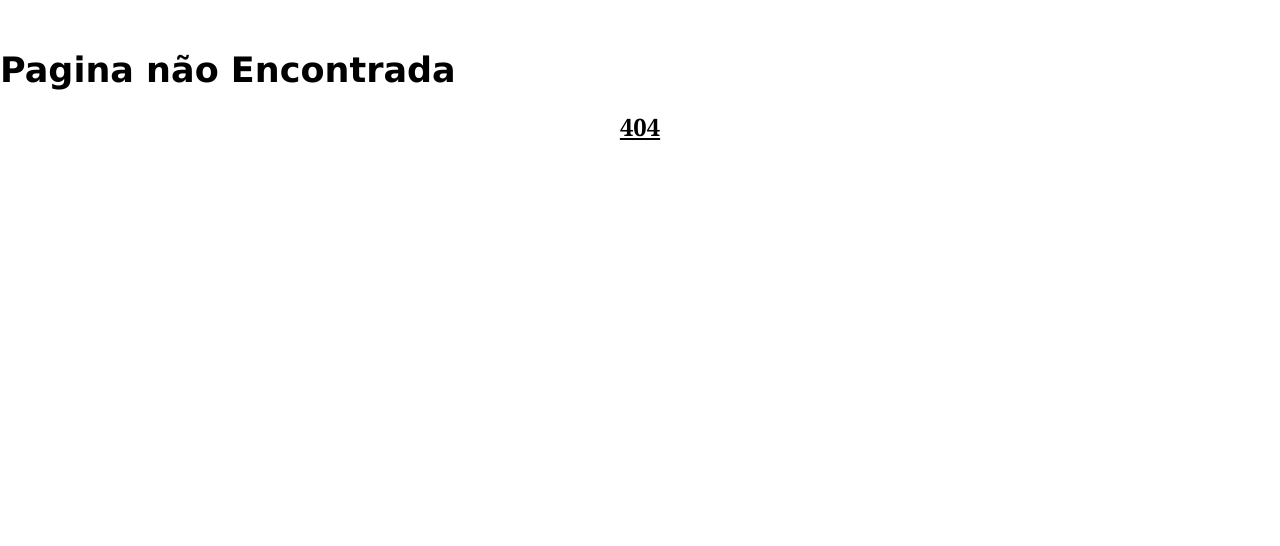
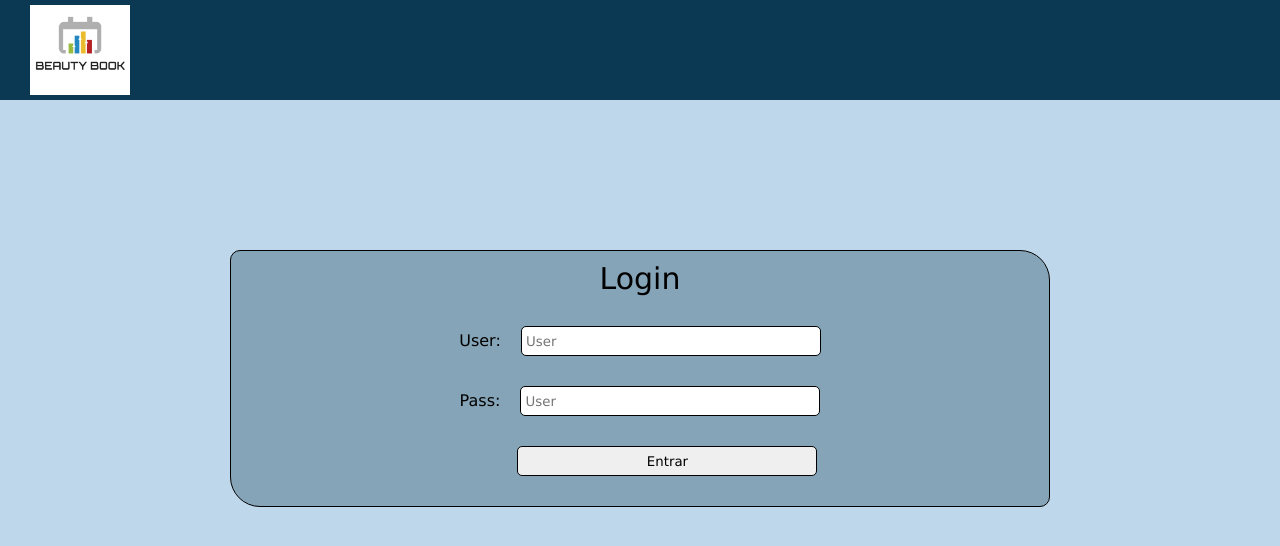
Before and after one commit to joaoMicheletti/BeautyBook, a React (Create React App) app in the folder frontend/: page /cpanellogin in a window 1280 px wide. Before the commit this address had no page. Shown: the top 546 px of the page. Built offline with nearby package versions, Linux system fonts and the light colour scheme; what @mercadopago/sdk-react would draw is missing.

Commit message:
adicionada a página de login do Cpanel

```diff
--- /dev/null
+++ b/frontend/src/pages/cpanel/login.css
@@ -0,0 +1,51 @@
+#LoginCpanel{
+    background-color: #bfd7ea;
+    height: 100vh;
+}
+#HeaderCpanel{
+    display: flex;
+    flex-flow: row wrap;
+    width: 100%;
+    height: 100px;
+    background-color: #0b3954;
+}
+#HeaderCpanel img {
+    margin-top: 5px;
+    margin-left: 30px;
+    width: 100px;
+    height: 90px;
+}
+#ConteudoCpanelLogin {
+    margin-left: 10%;
+    width: 80%;
+}
+#FormLoginCpanel {
+    margin-top: 150px;
+    border: solid black 1px;
+    border-radius: 10px 30px;
+    text-align: center;
+    width: 80%;
+    margin-left: 10%;
+    background-color: #587a8f8c;
+}
+#FormLoginCpanel p {
+    font-size: 30px;
+    margin-top: 10px;
+    margin-bottom: 30px;
+}
+#FormLoginCpanel #InoCpanel {
+    border: solid 1px;
+    border-radius: 5px;
+    margin-left: 20px;
+    width: 300px;
+    height: 30px;
+    margin-bottom: 30px;
+}
+#FormLoginCpanel button {
+    margin-bottom: 30px;
+    margin-left: 55px;
+    border: solid 1px;
+    border-radius: 5px;
+    width: 300px;
+    height: 30px;
+}
--- /dev/null
+++ b/frontend/src/pages/cpanel/login.js
@@ -0,0 +1,26 @@
+import React from 'react';
+import Logo from '../assets/Logo.png';
+import './login.css';
+export default function LoginCpanel(){
+    return(
+        <div id='LoginCpanel'>
+            <header id='HeaderCpanel'>
+                <img src={Logo}  />
+            </header>
+            <section id='ConteudoCpanelLogin'>
+                <div id='FormLoginCpanel'>
+                    <p>Login</p>
+                    <label>User:
+                        <input id='InoCpanel' type='text' placeholder=' User'/>
+                    </label>
+                    <br/>
+                    <label>Pass:
+                        <input id='InoCpanel' type='password' placeholder=' User'/>
+                    </label>
+                    <br/>
+                    <button>Entrar</button>
+                </div>
+            </section>
+        </div>
+    );
+};
--- a/frontend/src/routes.js
+++ b/frontend/src/routes.js
@@ -22,6 +22,8 @@ import Planos from './pages/planos/planos';
 import Pagamento from '../src/pages/planos/pagamentos/pagamento.js';
 import Pendente from './pages/planos/pagamentos/pendente';
 import NotFound from './pages/404/NotFound.js';
+//Cpanel Login;
+import LoginCpanel from './pages/cpanel/login.js';
 export default function Rotas(){
     return(
         <Router>
@@ -46,6 +48,7 @@ export default function Rotas(){
                 <Route path='*' element={<NotFound/>}/>
                 <Route path='/pagamento' element={<Pagamento/>} />
                 <Route path='/pendente/' element={<Pendente/>} />
+                <Route path='/cpanellogin' element={<LoginCpanel/>} />
                 <Route path='/cpanel' element={<Cpanel/>}/>
             </Routes>
         </Router>
```
